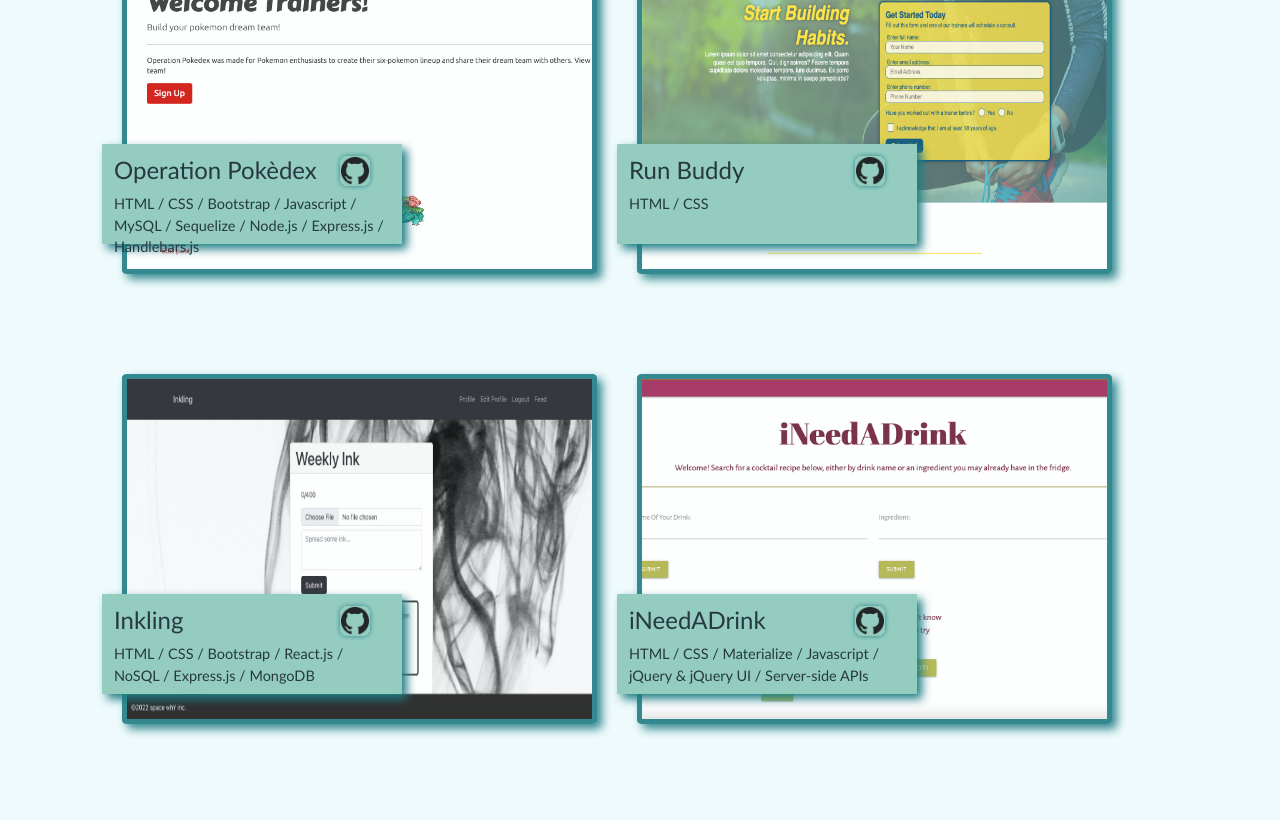
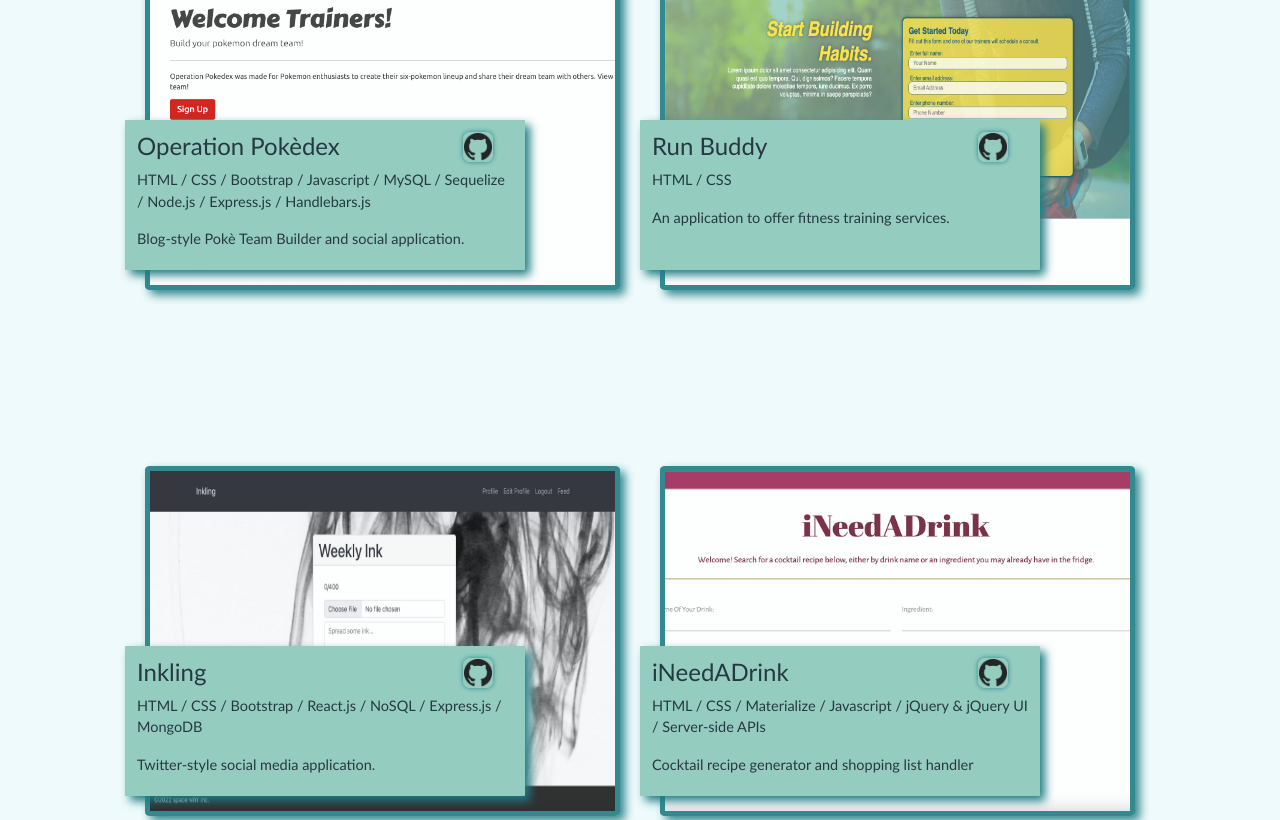
Before and after one commit to charliec1665/charliec-dev-portfolio, a React (Create React App) app: page / in a window 1280 px wide. Shown: the part 1000-1820 px from the top of the page. Built offline with nearby package versions, Linux system fonts and the light colour scheme.

Commit message:
added sample tag descriptions

```diff
--- a/src/components/Resume/index.js
+++ b/src/components/Resume/index.js
@@ -3,9 +3,9 @@ import React from 'react'
 function Resume() {
     return(
         <div className='mx-4 mb-5 px-2' id='resume'>
-            <div className='mx-5 py-2 px-2' id='summary'>
+            <div className='mx-5 pb-2 px-2' id='summary'>
                 <h3>Professional Summary</h3>
-                <ul className='mx-5 px-5'>
+                <ul className='mx-5 my-3 px-5'>
                     <li>
                         Proficient in translating designs and wireframes into quality code, designing and implementing <span>responsive user
                         interface</span> components.
--- a/src/components/Work/index.js
+++ b/src/components/Work/index.js
@@ -1,5 +1,4 @@
 import React from 'react'
-import OperationPokedex from '../../assets/images/official-work-sample3.png'
 import WorkList from '../WorkList'
 
 function Work() {
@@ -8,16 +7,7 @@ function Work() {
             <h3 id='work'>
                 Work
             </h3>
-            <div>
-                {/* <div className='work-sample1'>
-                    <a href='https://github.com/zasen01/smooth-ops' className='d-flex justify-content-center'>
-                        <img src={OperationPokedex} alt='Work sample 1, Operation Pokedex team builder'></img>
-                    </a>
-                    <div className='sample-tag'>
-                        <h4>Operation Pokedex</h4>
-                        <p>HTML / CSS / Bootstrap / Javascript / MySQL / Sequelize / Node.js / Express.js / Handlebars.js</p>
-                    </div>
-                </div> */}
+            <div className='px-3 pt-3'>
                 <WorkList></WorkList>
             </div>
         </section>
--- a/src/components/WorkList/index.js
+++ b/src/components/WorkList/index.js
@@ -15,7 +15,8 @@ const WorkList = () => {
             screenshot: WorkSample1,
             alt: 'Work Sample 1, Operation Pokèdex',
             id: 'sample-tag1',
-            description: 'HTML / CSS / Bootstrap / Javascript / MySQL / Sequelize / Node.js / Express.js / Handlebars.js',
+            languages: 'HTML / CSS / Bootstrap / Javascript / MySQL / Sequelize / Node.js / Express.js / Handlebars.js',
+            description: 'Blog-style Pokè Team Builder and social application.',
             github: 'https://github.com/zasen01/smooth-ops'
         },
         {
@@ -24,7 +25,8 @@ const WorkList = () => {
             screenshot: WorkSample2,
             alt: 'Work Sample 2, Run Buddy',
             id: 'sample-tag2',
-            description: 'HTML / CSS',
+            languages: 'HTML / CSS',
+            description: 'An application to offer fitness training services.',
             github: 'https://github.com/charliec1665/run-buddy'
         },
         {
@@ -33,7 +35,8 @@ const WorkList = () => {
             screenshot: WorkSample4,
             alt: 'Work Sample 3, Inkling',
             id: 'sample-tag4',
-            description: 'HTML / CSS / Bootstrap / React.js / NoSQL / Express.js / MongoDB',
+            languages: 'HTML / CSS / Bootstrap / React.js / NoSQL / Express.js / MongoDB',
+            description: 'Twitter-style social media application.',
             github: 'https://github.com/ejackson1228/space-whY'
         },
         {
@@ -42,14 +45,15 @@ const WorkList = () => {
             screenshot: WorkSample3,
             alt: 'Work Sample 4, iNeedADrink',
             id: 'sample-tag3',
-            description: 'HTML / CSS / Materialize / Javascript / jQuery & jQuery UI / Server-side APIs',
+            languages: 'HTML / CSS / Materialize / Javascript / jQuery & jQuery UI / Server-side APIs',
+            description: 'Cocktail recipe generator and shopping list handler',
             github: 'https://github.com/charliec1665/wind-hawks'
         }
     ])
 
     return (
         <div>
-            <div className="mx-3 work-sample d-flex flex-row flex-wrap">
+            <div className="work-sample d-flex flex-row flex-wrap justify-content-center">
                 {/* mapping works array to render each work and its respective tag */}
                 {works.map((work) => (
                     <div>
@@ -70,6 +74,7 @@ const WorkList = () => {
                                     <img id='github-ico' src={GithubIcon} style={{ width: '30px' }}></img>
                                 </a>
                             </div>
+                            <p>{work.languages}</p>
                             <p>{work.description}</p>
                         </div>
                     </div>
--- a/src/index.css
+++ b/src/index.css
@@ -13,7 +13,6 @@
 }
 
 body {
-
   background-color: var(--light-color);
   color: var(--dark-color);
 }
@@ -128,20 +127,6 @@ h3 {
   padding: 20px 70px;
 }
 
-/* .work-sample1 a img {
-  margin: 25px auto 10px auto;
-  width: 80%;
-  opacity: 90%;
-  border: 5px solid var(--dark-color);
-  border-radius: 1%;
-  box-shadow: 5px 5px 10px var(--dark-color);
-}
-
-.work-sample1 a img:hover {
-  box-shadow: none;
-  opacity: 50%;
-} */
-
 .work-sample a img {
   margin: 0 20px;
   width: 475px;
@@ -159,21 +144,17 @@ h3 {
 .sample-tag {
   color: #263940;
   background-color: var(--secondary-med-color);
-  width: 300px;
-  height: 100px;
+  width: 400px;
+  height: 150px;
+  margin: 0 0 5% 0;
   padding: 10px;
   position: relative;
-  bottom: 130px;
-  /* left: 5%; */
+  bottom: 170px;
   border: 2px solid var(--secondary-med-color);
   border-radius: 1px;
   box-shadow: 5px 5px 10px var(--dark-color);
   font-size: 14.5px;
 }
-
-/* #worklist-img {
-  margin-left: 7%;
-} */
 
 #github-ico {
   border: .5px solid var(--secondary-med-color);
```
